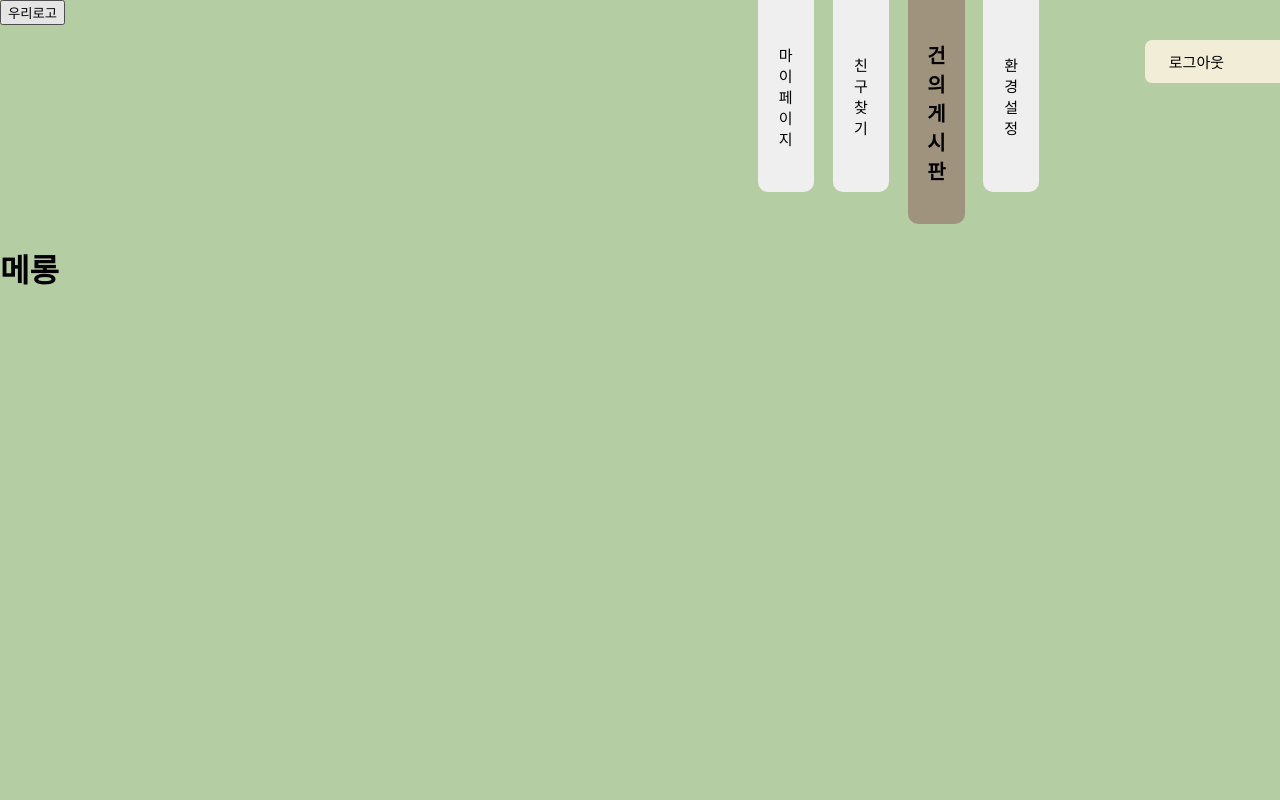
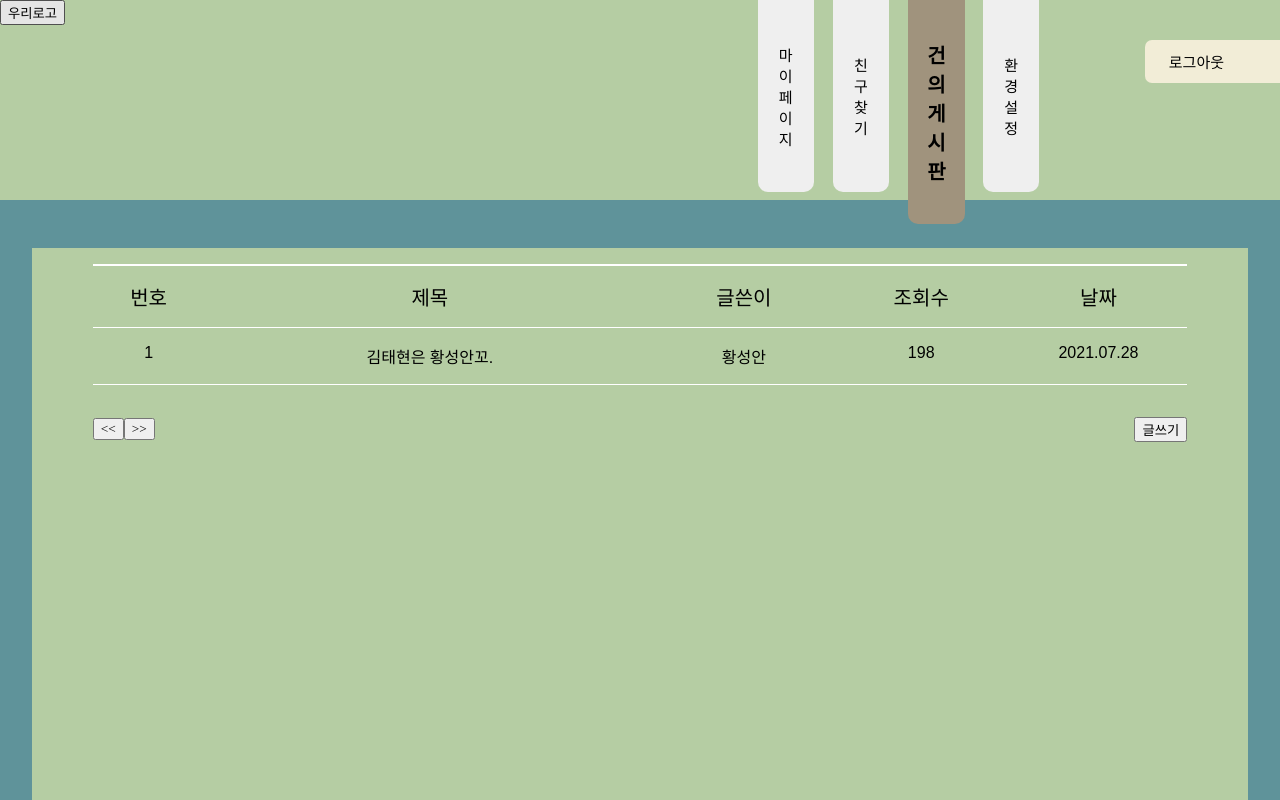
Before and after one commit to eunzi-kim/sool_talk, a React (Create React App) app in the folder client/: page /articles in a window 1280 px wide. Built offline with nearby package versions, Linux system fonts and the light colour scheme; a web font is replaced by a local one.

Commit message:
Add article ui

```diff
--- a/client/src/components/Navigation.css
+++ b/client/src/components/Navigation.css
@@ -1,4 +1,4 @@
-.container {
+.nav-container {
   display: flex;
   justify-content: space-between;
 }
--- a/client/src/components/Navigation.js
+++ b/client/src/components/Navigation.js
@@ -4,7 +4,7 @@ import "./Navigation.css";
 
 function Navigation() {
   return (
-    <div className="container">
+    <div className="nav-container">
       <div className="logo">
         <NavLink to="/">
           <button>우리로고</button>
--- a/client/src/routes/Article.js
+++ b/client/src/routes/Article.js
@@ -1,11 +1,42 @@
 import React from "react";
 import "./css/Article.css";
 
-
 function Article() {
   return (
-    <div className="">
-      <h1>메롱</h1>
+    <div className="article-container">
+      <div className="article">
+        <div className="bold-line"></div>
+        <div className="article-header">
+          <div className="article-no"><p>번호</p></div>
+          <div className="article-title"><p>제목</p></div>
+          <div className="article-t"><p>글쓴이</p></div>
+          <div className="article-t"><p>조회수</p></div>
+          <div className="article-t"><p>날짜</p></div>
+        </div>
+        <div className="t-line"></div>
+
+        <div className="article-contents">
+          <div className="article-body">
+            <div className="article-no"><p>1</p></div>
+            <div className="article-title"><p>김태현은 황성안꼬.</p></div>
+            <div className="article-t"><p>황성안</p></div>
+            <div className="article-t"><p>198</p></div>
+            <div className="article-t"><p>2021.07.28</p></div>
+          </div>
+          <div className="line"></div>
+        </div>
+
+        <div className="article-bottom">
+          <div>
+            <button>&lt;&lt;</button>
+            <button>&gt;&gt;</button>
+          </div>
+          <div>
+            <button>글쓰기</button>
+          </div>
+        </div>
+      </div>
+
     </div>
   )
 }
--- a/client/src/routes/css/Article.css
+++ b/client/src/routes/css/Article.css
@@ -1,3 +1,84 @@
-/* body {
+.article-container {
   background-color: #5f939a;
-} */
+  position: absolute;
+  width: 100%;
+  top: 12.5rem;
+  z-index: -1;
+  display: flex;
+  background-color: #5f939a;
+  height: 75vh;
+}
+
+.article {
+  background-color: #b5cda3;
+  margin: 3rem 2rem 0 2rem;
+  width: 100%;
+  display: flex;
+  flex-direction: column;
+  align-items: center;
+}
+
+.bold-line {
+  margin-top: 1rem;
+  background-color: #fff;
+  width: 90%;
+  height: 2px;
+}
+
+.article-header,
+.article-body {
+  display: flex;
+  justify-content: space-around;
+}
+
+.article-header p,
+.article-body p
+ {
+  font-size: 1.25rem;
+  margin: 1rem 1rem;
+  text-align: center;
+}
+
+.article-header,
+.article-contents {
+  width: 90%;
+}
+
+.article-body {
+  width: 100%;
+}
+
+.article-body p {
+  font-size: 1rem;
+  font-family: Arial, Helvetica, sans-serif;
+}
+
+.article-no {
+  width: 9%;
+}
+
+.article-title {
+  width: 40%;
+}
+
+.article-t {
+  width: 15%;
+}
+
+.t-line,
+.line {
+  background-color: #fff;
+  width: 90%;
+  height: 1px;
+}
+
+.line {
+  width: 100%;
+}
+
+.article-bottom {
+  margin: 2rem 0;
+  width: 90%;
+  display: flex;
+  justify-content: space-between;
+}
```
